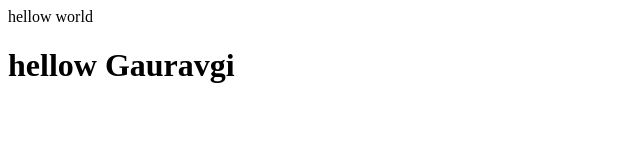
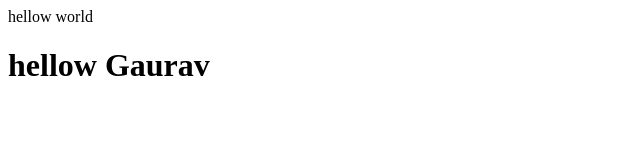
Before and after one commit to GauravWeb-Dev/Apna-College-, a plain HTML site: page index.html in a window 1280 px wide. Shown: the full height of the page, 0-640 px from the left. Drawn offline with Linux system fonts and the light colour scheme.

Commit message:
correct name

```diff
--- a/index.html
+++ b/index.html
@@ -1,2 +1,2 @@
 <p>hellow world</p>
-<h1>hellow Gauravgi</h1>
+<h1>hellow Gaurav</h1>
```
